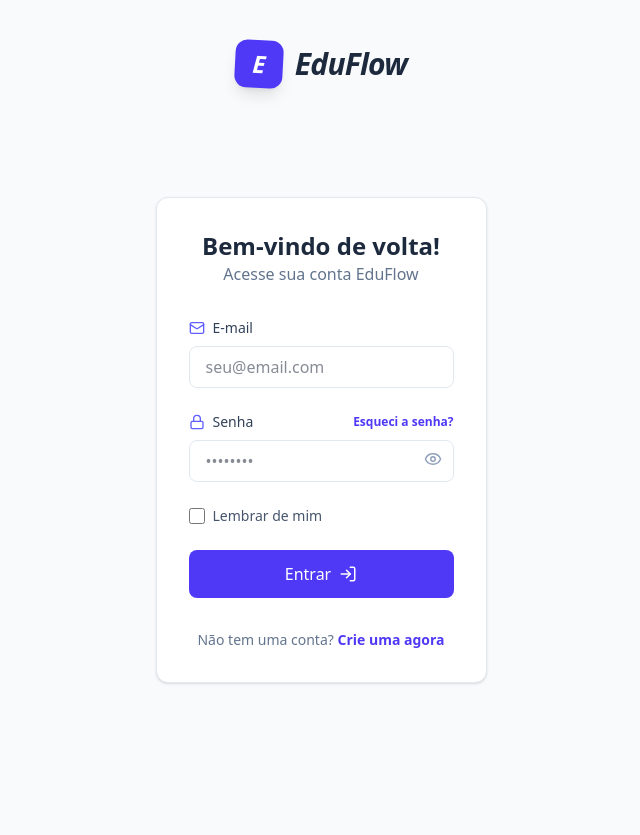
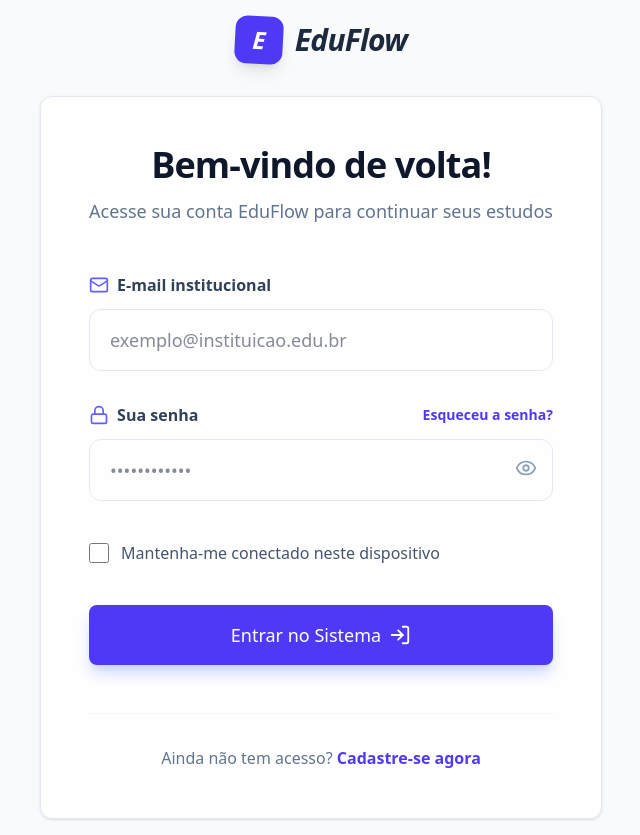
Before and after one commit to JuanSavedra/eduflow, a React (Vite) app: page / in a window 1280 px wide. Shown: the whole page, without its empty margins (319-959 px from the left). Before the commit the page ends 800 px from the top, so only its background shows below. Built offline with nearby package versions, Linux system fonts and the light colour scheme.

Commit message:
style: amplia significativamente o tamanho das telas de login e registro para desktop

```diff
--- a/src/views/LoginView.tsx
+++ b/src/views/LoginView.tsx
@@ -22,18 +22,18 @@ export const LoginView: React.FC = () => {
   };
 
   return (
-    <div className="min-h-[80vh] flex items-center justify-center animate-in fade-in duration-500 px-4">
-      <Card className="p-8 max-w-md w-full">
-        <div className="text-center mb-8">
-          <h2 className="text-2xl font-bold text-slate-800">Bem-vindo de volta!</h2>
-          <p className="text-slate-500">Acesse sua conta EduFlow</p>
+    <div className="min-h-[85vh] flex items-center justify-center animate-in fade-in duration-700 px-4">
+      <Card className="p-12 max-w-2xl w-full shadow-2xl border-slate-100 bg-white/80 backdrop-blur-sm">
+        <div className="text-center mb-12">
+          <h2 className="text-4xl font-extrabold text-slate-900 tracking-tight">Bem-vindo de volta!</h2>
+          <p className="text-lg text-slate-500 mt-3">Acesse sua conta EduFlow para continuar seus estudos</p>
         </div>
 
-        <form onSubmit={handleSubmit(onSubmit)} className="space-y-6">
-          <div className="space-y-2">
-            <label className="text-sm font-medium text-slate-700 flex items-center gap-2">
-              <Mail size={16} className="text-indigo-500" />
-              E-mail
+        <form onSubmit={handleSubmit(onSubmit)} className="space-y-8">
+          <div className="space-y-3">
+            <label className="text-base font-semibold text-slate-700 flex items-center gap-2">
+              <Mail size={20} className="text-indigo-500" />
+              E-mail institucional
             </label>
             <div className="relative">
               <input
@@ -41,63 +41,63 @@ export const LoginView: React.FC = () => {
                   required: "E-mail é obrigatório",
                   pattern: { value: /^[^\s@]+@[^\s@]+\.[^\s@]+$/, message: "E-mail inválido" }
                 })}
-                className={`w-full px-4 py-2 border rounded-lg focus:ring-2 focus:ring-indigo-500 outline-none transition-all ${errors.email ? 'border-rose-500 bg-rose-50' : 'border-slate-200 focus:border-indigo-500'}`}
-                placeholder="seu@email.com"
+                className={`w-full px-5 py-4 text-lg border rounded-xl focus:ring-4 focus:ring-indigo-500/10 outline-none transition-all ${errors.email ? 'border-rose-500 bg-rose-50' : 'border-slate-200 focus:border-indigo-500'}`}
+                placeholder="exemplo@instituicao.edu.br"
               />
-              {errors.email && <p className="text-xs text-rose-500 mt-1">{errors.email.message}</p>}
+              {errors.email && <p className="text-sm text-rose-500 mt-2 font-medium">{errors.email.message}</p>}
             </div>
           </div>
 
-          <div className="space-y-2">
+          <div className="space-y-3">
             <div className="flex justify-between items-center">
-              <label className="text-sm font-medium text-slate-700 flex items-center gap-2">
-                <Lock size={16} className="text-indigo-500" />
-                Senha
+              <label className="text-base font-semibold text-slate-700 flex items-center gap-2">
+                <Lock size={20} className="text-indigo-500" />
+                Sua senha
               </label>
-              <a href="#" className="text-xs font-semibold text-indigo-600 hover:text-indigo-700">Esqueci a senha?</a>
+              <a href="#" className="text-sm font-bold text-indigo-600 hover:text-indigo-700 hover:underline">Esqueceu a senha?</a>
             </div>
             <div className="relative">
               <input
                 type={showPassword ? "text" : "password"}
                 {...register("password", { required: "Senha é obrigatória", minLength: { value: 6, message: "Mínimo 6 caracteres" } })}
-                className={`w-full px-4 py-2 border rounded-lg focus:ring-2 focus:ring-indigo-500 outline-none transition-all ${errors.password ? 'border-rose-500 bg-rose-50' : 'border-slate-200 focus:border-indigo-500'}`}
-                placeholder="••••••••"
+                className={`w-full px-5 py-4 text-lg border rounded-xl focus:ring-4 focus:ring-indigo-500/10 outline-none transition-all ${errors.password ? 'border-rose-500 bg-rose-50' : 'border-slate-200 focus:border-indigo-500'}`}
+                placeholder="••••••••••••"
               />
               <button
                 type="button"
                 onClick={() => setShowPassword(!showPassword)}
-                className="absolute right-3 top-2.5 text-slate-400 hover:text-slate-600 transition-colors"
+                className="absolute right-4 top-4.5 text-slate-400 hover:text-indigo-600 transition-colors"
               >
-                {showPassword ? <EyeOff size={18} /> : <Eye size={18} />}
+                {showPassword ? <EyeOff size={22} /> : <Eye size={22} />}
               </button>
-              {errors.password && <p className="text-xs text-rose-500 mt-1">{errors.password.message}</p>}
+              {errors.password && <p className="text-sm text-rose-500 mt-2 font-medium">{errors.password.message}</p>}
             </div>
           </div>
 
-          <div className="flex items-center gap-2">
+          <div className="flex items-center gap-3 py-2">
             <input
               type="checkbox"
               id="remember"
               {...register("remember")}
-              className="w-4 h-4 text-indigo-600 border-slate-300 rounded focus:ring-indigo-500"
+              className="w-5 h-5 text-indigo-600 border-slate-300 rounded-lg focus:ring-indigo-500 cursor-pointer"
             />
-            <label htmlFor="remember" className="text-sm text-slate-600 cursor-pointer">Lembrar de mim</label>
+            <label htmlFor="remember" className="text-base text-slate-600 cursor-pointer font-medium select-none">Mantenha-me conectado neste dispositivo</label>
           </div>
 
-          <Button type="submit" className="w-full py-3">
-            Entrar
-            <LogIn size={18} />
+          <Button type="submit" className="w-full py-4 text-lg font-bold shadow-lg shadow-indigo-200 hover:scale-[1.01] active:scale-[0.99] transition-transform">
+            Entrar no Sistema
+            <LogIn size={22} />
           </Button>
         </form>
 
-        <div className="mt-8 text-center">
-          <p className="text-sm text-slate-500">
-            Não tem uma conta?{' '}
+        <div className="mt-12 text-center pt-8 border-t border-slate-100">
+          <p className="text-base text-slate-500">
+            Ainda não tem acesso?{' '}
             <button
               onClick={() => setActiveTab('register')}
-              className="font-bold text-indigo-600 hover:text-indigo-700 transition-colors"
+              className="font-black text-indigo-600 hover:text-indigo-700 hover:underline transition-all"
             >
-              Crie uma agora
+              Cadastre-se agora
             </button>
           </p>
         </div>
--- a/src/views/RegisterView.tsx
+++ b/src/views/RegisterView.tsx
@@ -25,18 +25,19 @@ export const RegisterView: React.FC = () => {
   };
 
   return (
-    <div className="min-h-[80vh] flex items-center justify-center animate-in fade-in duration-500 px-4">
-      <Card className="p-8 max-w-md w-full">
-        <div className="text-center mb-8">
-          <h2 className="text-2xl font-bold text-slate-800">Crie sua conta</h2>
-          <p className="text-slate-500">Junte-se ao EduFlow hoje</p>
+    <div className="min-h-[85vh] flex items-center justify-center animate-in fade-in duration-700 px-4 py-12">
+      <Card className="p-12 max-w-3xl w-full shadow-2xl border-slate-100 bg-white/80 backdrop-blur-sm">
+        <div className="text-center mb-12">
+          <h2 className="text-4xl font-extrabold text-slate-900 tracking-tight">Crie sua conta EduFlow</h2>
+          <p className="text-lg text-slate-500 mt-4">Junte-se a milhares de estudantes e organize sua vida acadêmica</p>
         </div>
 
-        <form onSubmit={handleSubmit(onSubmit)} className="space-y-5">
-          <div className="space-y-2">
-            <label className="text-sm font-medium text-slate-700 flex items-center gap-2">
-              <Mail size={16} className="text-indigo-500" />
-              E-mail
+        <form onSubmit={handleSubmit(onSubmit)} className="space-y-7">
+          <div className="grid grid-cols-1 gap-7">
+            <div className="space-y-3">
+              <label className="text-base font-semibold text-slate-700 flex items-center gap-2">
+                <Mail size={20} className="text-indigo-500" />
+                E-mail acadêmico
               </label>
               <div className="relative">
                 <input
@@ -44,40 +45,41 @@ export const RegisterView: React.FC = () => {
                     required: "E-mail é obrigatório",
                     pattern: { value: /^[^\s@]+@[^\s@]+\.[^\s@]+$/, message: "E-mail inválido" }
                   })}
-                className={`w-full px-4 py-2 border rounded-lg focus:ring-2 focus:ring-indigo-500 outline-none transition-all ${errors.email ? 'border-rose-500 bg-rose-50' : 'border-slate-200 focus:border-indigo-500'}`}
-                placeholder="seu@email.com"
+                  className={`w-full px-5 py-4 text-lg border rounded-xl focus:ring-4 focus:ring-indigo-500/10 outline-none transition-all ${errors.email ? 'border-rose-500 bg-rose-50' : 'border-slate-200 focus:border-indigo-500'}`}
+                  placeholder="seu.nome@universidade.edu"
                 />
-              {errors.email && <p className="text-xs text-rose-500 mt-1">{errors.email.message}</p>}
+                {errors.email && <p className="text-sm text-rose-500 mt-2 font-medium">{errors.email.message}</p>}
               </div>
             </div>
 
-          <div className="space-y-2">
-            <label className="text-sm font-medium text-slate-700 flex items-center gap-2">
-              <Lock size={16} className="text-indigo-500" />
+            <div className="grid grid-cols-1 md:grid-cols-2 gap-6">
+              <div className="space-y-3">
+                <label className="text-base font-semibold text-slate-700 flex items-center gap-2">
+                  <Lock size={20} className="text-indigo-500" />
                   Senha
                 </label>
                 <div className="relative">
                   <input
                     type={showPassword ? "text" : "password"}
                     {...register("password", { required: "Senha é obrigatória", minLength: { value: 6, message: "Mínimo 6 caracteres" } })}
-                className={`w-full px-4 py-2 border rounded-lg focus:ring-2 focus:ring-indigo-500 outline-none transition-all ${errors.password ? 'border-rose-500 bg-rose-50' : 'border-slate-200 focus:border-indigo-500'}`}
+                    className={`w-full px-5 py-4 text-lg border rounded-xl focus:ring-4 focus:ring-indigo-500/10 outline-none transition-all ${errors.password ? 'border-rose-500 bg-rose-50' : 'border-slate-200 focus:border-indigo-500'}`}
                     placeholder="••••••••"
                   />
                   <button
                     type="button"
                     onClick={() => setShowPassword(!showPassword)}
-                className="absolute right-3 top-2.5 text-slate-400 hover:text-slate-600 transition-colors"
+                    className="absolute right-4 top-4 text-slate-400 hover:text-indigo-600 transition-colors"
                   >
-                {showPassword ? <EyeOff size={18} /> : <Eye size={18} />}
+                    {showPassword ? <EyeOff size={22} /> : <Eye size={22} />}
                   </button>
-              {errors.password && <p className="text-xs text-rose-500 mt-1">{errors.password.message}</p>}
+                  {errors.password && <p className="text-sm text-rose-500 mt-2 font-medium">{errors.password.message}</p>}
                 </div>
               </div>
 
-          <div className="space-y-2">
-            <label className="text-sm font-medium text-slate-700 flex items-center gap-2">
-              <Lock size={16} className="text-indigo-500" />
-              Confirmar Senha
+              <div className="space-y-3">
+                <label className="text-base font-semibold text-slate-700 flex items-center gap-2">
+                  <Lock size={20} className="text-indigo-500" />
+                  Confirmar senha
                 </label>
                 <div className="relative">
                   <input
@@ -86,28 +88,30 @@ export const RegisterView: React.FC = () => {
                       required: "Confirmação é obrigatória",
                       validate: (val: string) => val === password || "As senhas não coincidem"
                     })}
-                className={`w-full px-4 py-2 border rounded-lg focus:ring-2 focus:ring-indigo-500 outline-none transition-all ${errors.confirmPassword ? 'border-rose-500 bg-rose-50' : 'border-slate-200 focus:border-indigo-500'}`}
+                    className={`w-full px-5 py-4 text-lg border rounded-xl focus:ring-4 focus:ring-indigo-500/10 outline-none transition-all ${errors.confirmPassword ? 'border-rose-500 bg-rose-50' : 'border-slate-200 focus:border-indigo-500'}`}
                     placeholder="••••••••"
                   />
-              {errors.confirmPassword && <p className="text-xs text-rose-500 mt-1">{errors.confirmPassword.message}</p>}
+                  {errors.confirmPassword && <p className="text-sm text-rose-500 mt-2 font-medium">{errors.confirmPassword.message}</p>}
+                </div>
+              </div>
             </div>
           </div>
 
-          <div className="pt-2">
-            <Button type="submit" className="w-full py-3">
-              Criar Conta
-              <UserPlus size={18} />
+          <div className="pt-6">
+            <Button type="submit" className="w-full py-5 text-xl font-black shadow-xl shadow-indigo-100 hover:scale-[1.01] active:scale-[0.99] transition-all">
+              Finalizar Cadastro e Começar
+              <UserPlus size={24} />
             </Button>
           </div>
         </form>
 
-        <div className="mt-8 text-center border-t border-slate-100 pt-6">
+        <div className="mt-12 text-center border-t border-slate-100 pt-8">
           <button
             onClick={() => setActiveTab('login')}
-            className="text-sm font-medium text-indigo-600 hover:text-indigo-700 flex items-center justify-center gap-2 mx-auto transition-colors"
+            className="text-lg font-bold text-indigo-600 hover:text-indigo-700 flex items-center justify-center gap-3 mx-auto transition-all group"
           >
-            <ArrowLeft size={16} />
-            Já tem uma conta? Faça login
+            <ArrowLeft size={20} className="group-hover:-translate-x-1 transition-transform" />
+            Já possui uma conta acadêmica? Entre aqui
           </button>
         </div>
       </Card>
```
Lines whose indentation alone changed are shown as unchanged.
